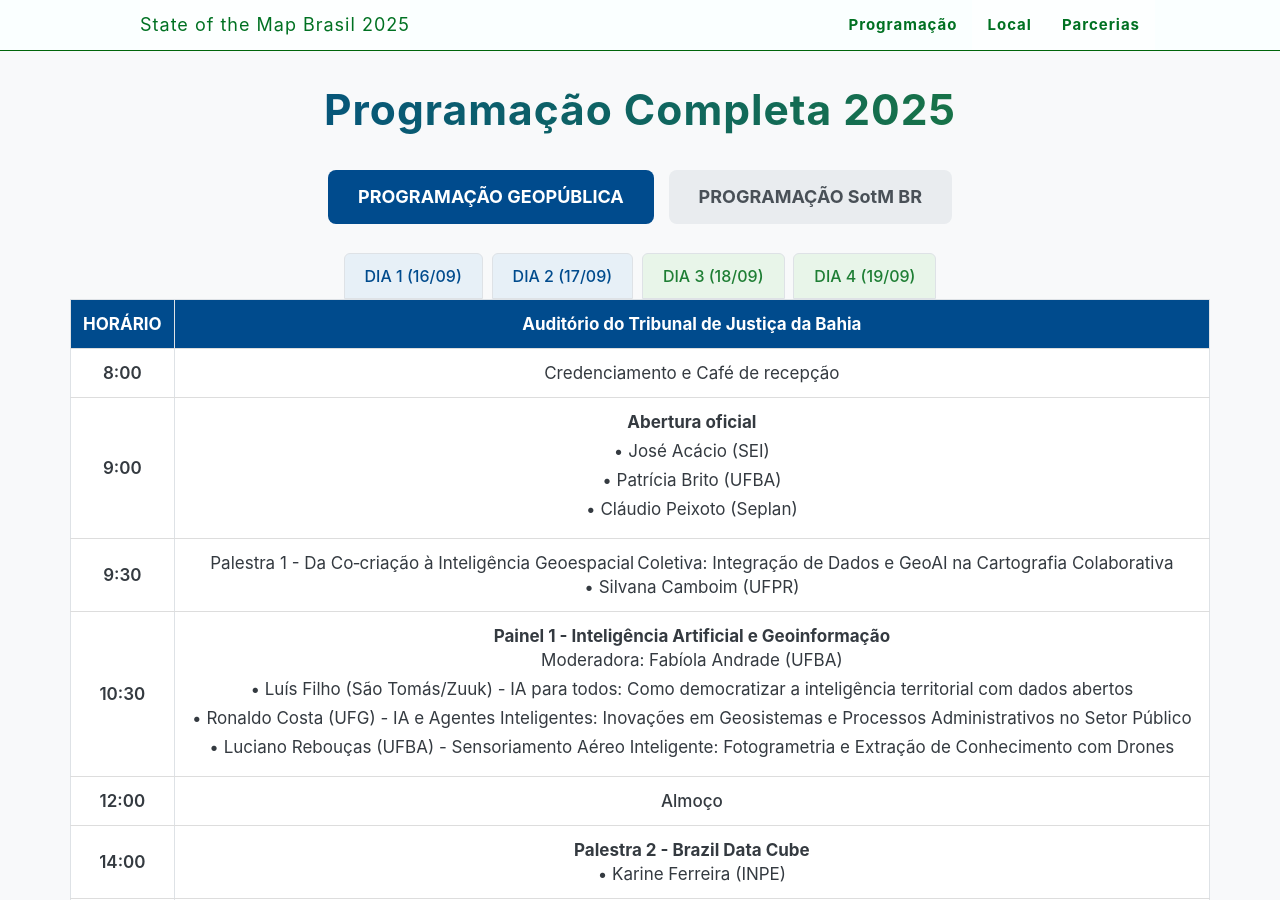
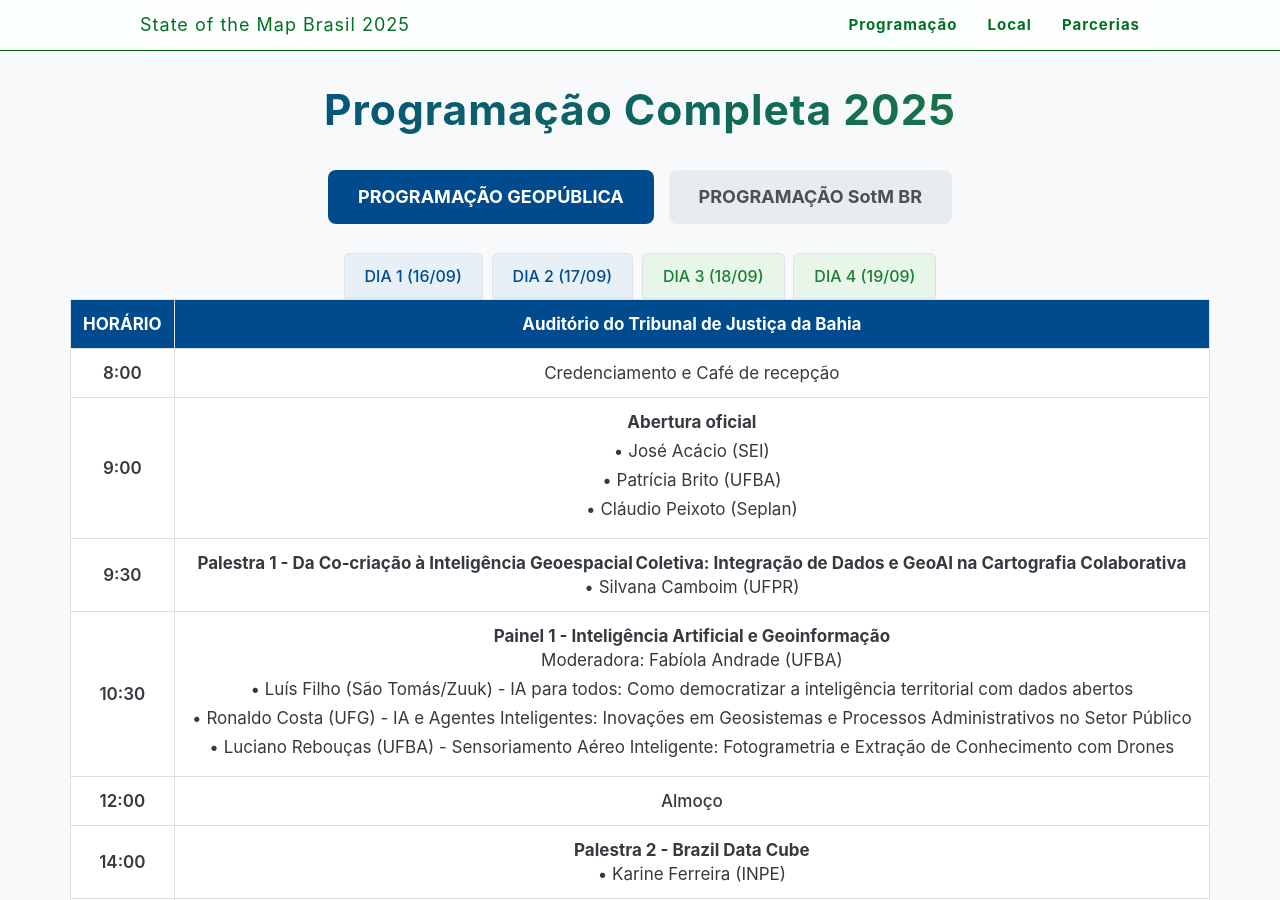
Before and after one commit to gabrielcury30/2025, a Jekyll site: the page built from programme/index.html, in a window 1280 px wide and 900 px high. Built offline with Jekyll 4.4.1, drawn with Linux system fonts in a browser that asks for light colours.

Commit message:
Update index.html

```diff
--- a/programme/index.html
+++ b/programme/index.html
@@ -83,7 +83,9 @@ headings: "general_Friday,general_Saturday,general_Sunday,breakout"
               <tr>
                 <td class="time-column">9:30</td>
                 <td>
-                  <strong class="event-title">Palestra 1 - Da Co‑criação à Inteligência Geoespacial Coletiva: Integração de Dados e GeoAI na Cartografia Colaborativa</strong>
+                  <strong style="font-weight: bold"
+                    >Palestra 1 - Da Co‑criação à Inteligência Geoespacial Coletiva: Integração de Dados e GeoAI na Cartografia Colaborativa</strong
+                  >
                   <br />
                   • Silvana Camboim (UFPR)
                 </td>
```
